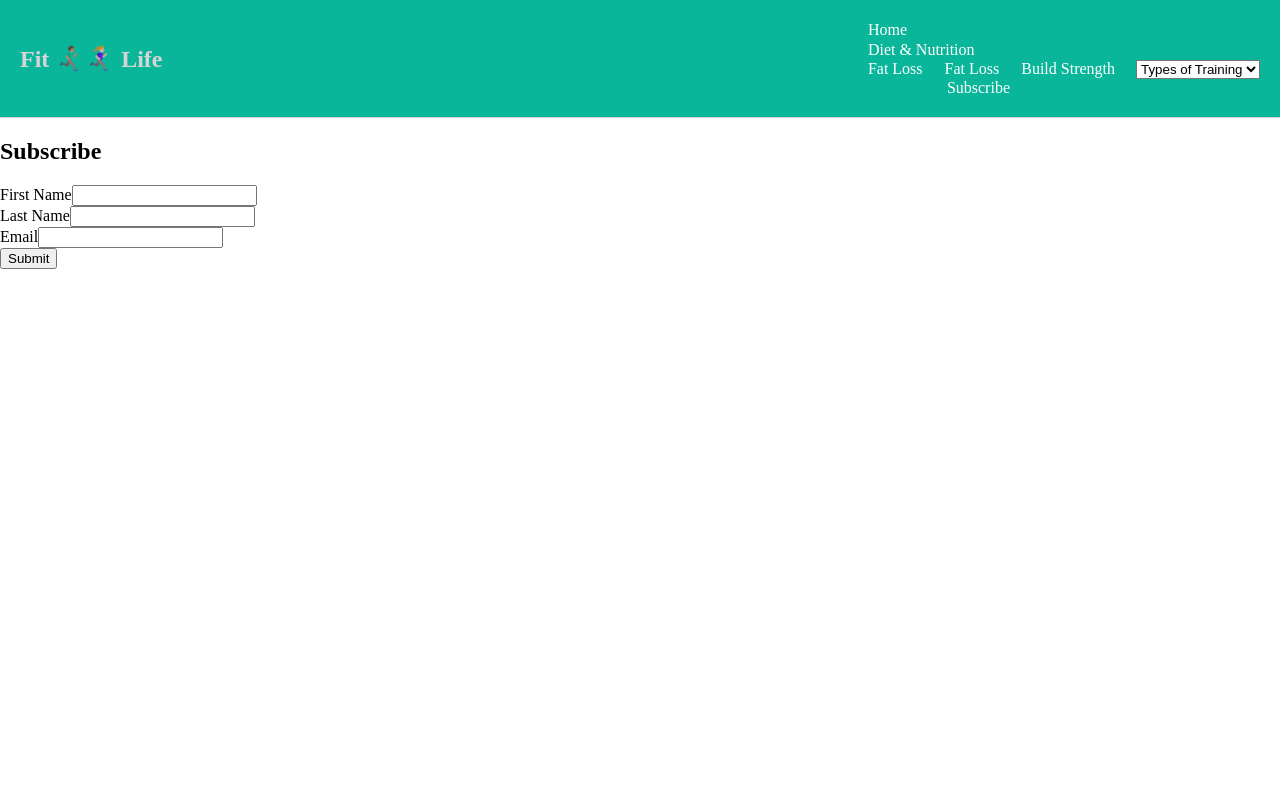
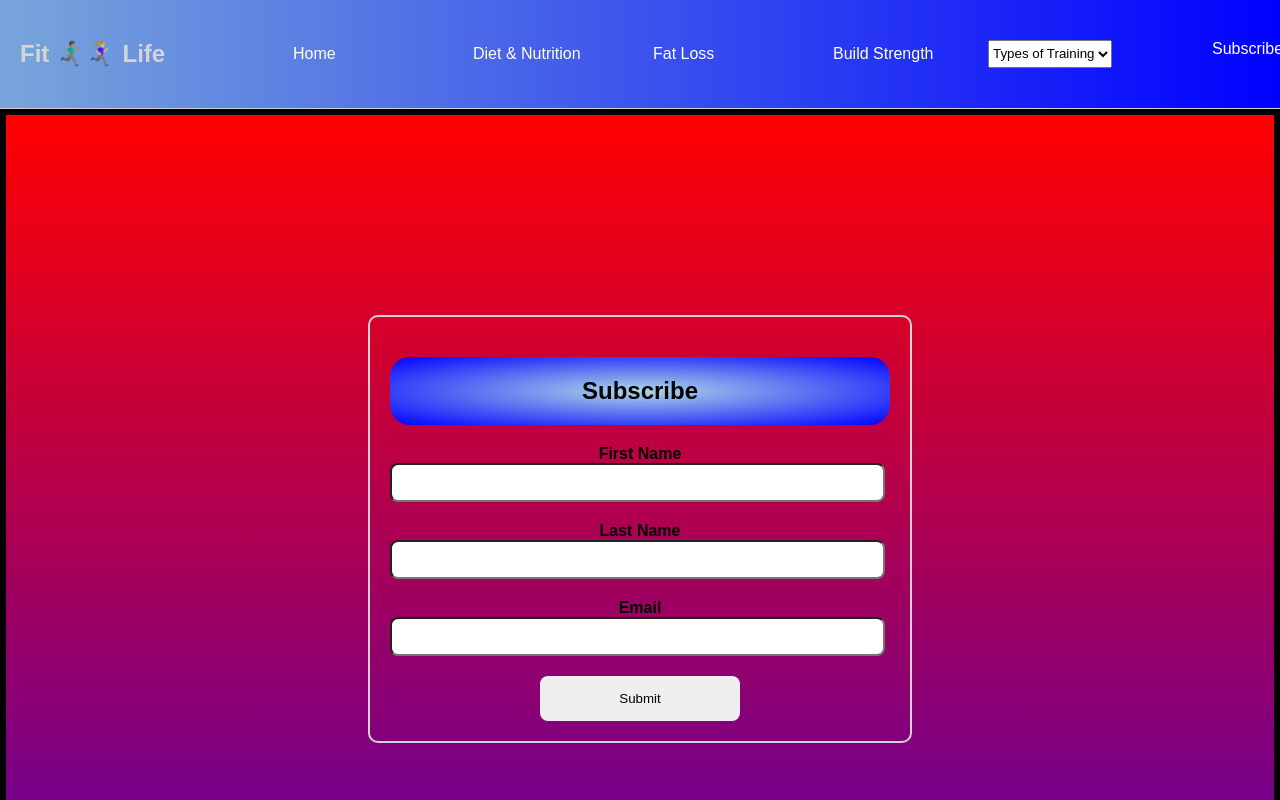
Before and after one commit to S-Fennell/Capstone325, a React (Vite) app: page /subscribe in a window 1280 px wide. Shown: the top 800 px of the page. Built offline with nearby package versions, Linux system fonts and the light colour scheme.

Commit message:
creating a fat loss page

```diff
--- a/src/App.css
+++ b/src/App.css
@@ -1,4 +1,4 @@
-#root {
+/* #root { */
   /* max-width: 1280px;
   margin: 0 auto;
   padding: 2rem;
@@ -6,7 +6,7 @@
   /* display:flex; */
   /* flex-direction: row; */
 
-}
+/* } */
 
 /* .logo {
   height: 6em;
--- a/src/components/GridImageLinks.jsx
+++ b/src/components/GridImageLinks.jsx
@@ -4,26 +4,27 @@ import buildStrength from '../assets/buildStrength.png';
 import lifeStyle from '../assets/lifeStyle.png';
 import fatloss from '../assets/fatloss.png';
 import cardio from '../assets/cardio.png';
+import { Link } from 'react-router-dom';
 
 function GridImageLink(){
 
 //life style cardio fat lose and build strength was left there for esthetic reasons instead of getting rid of it entirely. Too much work to put in to finish on time, If I hav havs time I'll try to finsh it.
     return(
-            <div className='newbody'>
+   <div className='newbody'>
         <div class="navBox">
           <div>
             <div className='box'>
-              <img className='box2' src={diet} alt="" />
+             <Link to="/diet"><img className='box2' src={diet} alt="" /></Link>
               <h1>The Best Diet</h1>
             </div>
 
-            <div className='box'><img className='box2' src={buildStrength} alt="" /><h1>Build Strength</h1></div>
-            <div className='box'><img className='box2' src={buildMuscle} alt="" /><h1>Building Muscle</h1></div>
+            <Link to="/strength"><div className='box'><img className='box2' src={buildStrength} alt="" /><h1>Build Strength</h1></div></Link>
+            <Link><div className='box'><img className='box2' src={buildMuscle} alt="" /><h1>Building Muscle</h1></div></Link>
           </div>
           <div>
-            <div className='box'><img className='box2' src={lifeStyle} alt="" /><h1>Life Style Habbits</h1></div>
-            <div className='box'><img className='box2' src={cardio} alt="" /><h1>Cardio</h1></div>
-            <div className='box'><img className='box2' src={fatloss} alt="" /><h1>Fat lose</h1></div>
+            <Link to=""><div className='box'><img className='box2' src={lifeStyle} alt="" /><h1>Life Style Habbits</h1></div></Link>
+            <Link to=""><div className='box'><img className='box2' src={cardio} alt="" /><h1>Cardio</h1></div></Link>
+            <Link to=""><div className='box'><img className='box2' src={fatloss} alt="" /><h1>Fat lose</h1></div></Link>
           </div>
         </div>
     </div>
--- a/src/components/Navbar.jsx
+++ b/src/components/Navbar.jsx
@@ -15,10 +15,10 @@ function Navbar(){
         </div>
 
         <div className="links">
-            <Link to="/"><div className='anc' href="/">Home</div></Link>
+            <Link to="/"><div className='anc'>Home</div></Link>
             <Link to="/diet"><div className='anc'>Diet & Nutrition</div></Link>
-            <Link to="/fatlose"><a className='anc' href="/fatlose">Fat Loss</a></Link><a className='anc' href="/fatlose">Fat Loss</a>
-            <Link to="/strength"><a className='anc' href="/strength">Build Strength</a></Link>
+            <Link to="/fatlose"><div className='anc'>Fat Loss</div></Link>
+            <Link to="/strength"><div className='anc'>Build Strength</div></Link>
 
              <label htmlFor="dropDown"></label>
             <select className="dropDown" value={selectedValue} onChange={handleChange}>
--- a/src/index.css
+++ b/src/index.css
@@ -69,15 +69,16 @@ body {
   min-height: 100vh; */
   /* place-items: center; */
 }
-
+/* navbar css below */
 .navbar{
+  font-family: Arial, Helvetica, sans-serif;
   padding: 20px;
   display: flex;
   align-items: center;
   max-width: 100%;
   margin: 0 auto;
   border-bottom: 1px solid lightgray;
-  background-color: rgb(9, 182, 154);
+  background-image: linear-gradient(to right, rgb(120, 166, 218), blue);
   color: rgb(233, 229, 229);
 }
 .navbar h1{
@@ -90,13 +91,15 @@ body {
 .sign{
   margin-left: 100px;
 }
-.navbar .anc{
+.anc{
   margin-left: 20px;
   text-decoration: none;
   color: white;
-  padding: 1px;
+  width: 150px;
+  padding: 5px;
 }
 a{
+
   text-decoration: none;
   color: white;
 }
@@ -109,11 +112,10 @@ a{
   padding: 20px;
 }
 .dropDown{
-  margin-left: 20px;
   color:black
 }
 
-/* .nav{
+.nav{
    width: 100%;
    display: flex;
    border: 1px solid midnightblue;
@@ -123,13 +125,13 @@ a{
 }
 .links{
   display: flex;
-  border: 1px solid midnightblue;
   flex-direction: row;
-  justify-content:space-between;
+  width: 80%;
 }
-  */
+
 
 .navBox{
+  font-family: Arial, Helvetica, sans-serif;
   display: flex;
   justify-content: center;
   justify-content: space-around;
@@ -166,7 +168,8 @@ a{
   height: 300px;
   width: 100%;
   margin-bottom: 40px;
-  background-color: midnightblue;
+  background-image: linear-gradient(to right,rgb(58, 58, 232), rgb(120, 166, 218), blue);
+
 }
 
 .mission{
@@ -175,14 +178,20 @@ a{
   margin: 80px;
   margin-top: 0;
   margin-bottom: 0;
+  color: white;
   padding: 20px;
-  background-color: white;
+  background-color: rgb(44, 37, 180);
 
 }
 .theMission{
+  text-align: center;
   border: 1px solid midnightblue;
+  border-radius: 5px;
+  width: 250px;
   margin-top: 30px;
-  color: lightgray;
+  color: rgb(225, 219, 219);
+  background-color: midnightblue;
+  padding: 10px;
 }
 
 /* diet page css below */
@@ -204,6 +213,7 @@ a{
   border-radius: 10px;
 }
 .dietBar{
+  font-family: Arial, Helvetica, sans-serif;
   display: flex;
   justify-content: center;
   width: 100%;
@@ -213,6 +223,7 @@ a{
   background-color: rgb(211, 201, 8);
 }
 .paragraph1{
+  font-family: Arial, Helvetica, sans-serif;
   padding-left:25px;
   padding-right: 25px;
   padding:25px;
@@ -223,6 +234,7 @@ a{
 
 }
 .paragraph{
+  font-family: Arial, Helvetica, sans-serif;
   padding-left: 25px;
   padding-right: 25px;
   padding-bottom: 25px;
@@ -236,16 +248,20 @@ a{
   border-radius: 5px;
 }
 .med{
+  font-family: Arial, Helvetica, sans-serif;
   background-color: rgb(180,132,13);
 }
 .vegan1{
+  font-family: Arial, Helvetica, sans-serif;
   background-color: rgb(38,134,91);
 }
 .carnivore1{
+  font-family: Arial, Helvetica, sans-serif;
   background-color: rgb(153, 17, 17);
   color:antiquewhite
 }
 .keto1{
+  font-family: Arial, Helvetica, sans-serif;
   background-color: rgb(188,172,116);
 }
 .medImage{
@@ -325,7 +341,55 @@ a{
 
 /* subscription pagee css below */
 .formConatainer{
-    height: 900px;
-    width: 900px;
-    background-image: -moz-linear-gradient(red, blue);
+  display: flex;
+  justify-content: center;
+  border: 6px solid black;
+  height: 80rem;
+  background-image: linear-gradient(red, blue);
 }
+.form{
+  border: 2px solid lightgray;
+  border-radius: 10px;
+  padding: 20px;
+  width: 500px;
+  text-align: center;
+  margin: auto;
+  margin-top: 200px;
+}
+input{
+  display: block;
+  width: 99%;
+  padding: 10px;
+  box-sizing: border-box;
+  border-radius: 8px;
+  margin-bottom: 20px;
+  font-family: Arial, Helvetica, sans-serif;
+}
+label{
+  margin-top:10px;
+  margin-bottom: 10px;
+  text-align: center;
+  font-weight: bold;
+  width: 100%;
+  font-family: Arial, Helvetica, sans-serif;
+}
+.subscribe{
+  font-family: Arial, Helvetica, sans-serif;
+  border-radius: 20px;
+  text-align: center;
+  padding: 20px;
+  background-image:radial-gradient(lightblue, blue)
+}
+.btn{
+  padding: 15px;
+  border-radius: 8px;
+  margin: 15;
+  border: none;
+  cursor: pointer;
+  background-image: cross-fade(lightblue, blue);
+  width: 40%;
+  font-family: Arial, Helvetica, sans-serif;
+}
+.btn:hover{
+  border-color: rgb(27, 206, 27);
+}
--- a/src/pages/Diet.jsx
+++ b/src/pages/Diet.jsx
@@ -11,7 +11,7 @@ export default function DietPage(){
     return(
         <>
     <div class='hero1'> {/*div for hero image*/}
-            <img src={dietImage} alt="" /> hero image
+            <img src={dietImage} alt="" />
         </div>
         <h1 class="dietBar">What You Should know About Different Diets</h1>
         <div className="flex">
--- a/src/pages/Subscribe.jsx
+++ b/src/pages/Subscribe.jsx
@@ -1,4 +1,5 @@
 import { useState } from "react"
+import '../styles/subscribe.css'
 
 export default function Subscribe(){
 
@@ -31,8 +32,9 @@ export default function Subscribe(){
 
     return(
         <div className="formConatainer">
-            <form onSubmit={getData}>
-                <h2>Subscribe</h2>
+            <div className="form">
+                           <form onSubmit={getData}>
+                <h2 className="subscribe">Subscribe</h2>
                 <div>
                     <label>First Name</label>
                     <input type="text" className="form-control"
@@ -51,8 +53,10 @@ export default function Subscribe(){
                      value={email}
                     onChange={(e)=>setEmail(e.target.value)} />
                 </div>
-                <button type="submit" className="btn btn-success">Submit</button>
+                <button type="submit" className="btn">Submit</button>
             </form>
+            </div>
+
 
         </div>
     )
--- a/src/pages/subscribe.css
+++ b/src/styles/subscribe.css
@@ -1,5 +1,5 @@
-.formConatainer{
+/* .formConatainer{
     height: 900px;
     width: 900px;
     background-image: -moz-linear-gradient(red, blue);
-}
+} */
```
Also changed, not shown: src/pages/FatLoss.jsx (added, +7 -0 lines).
